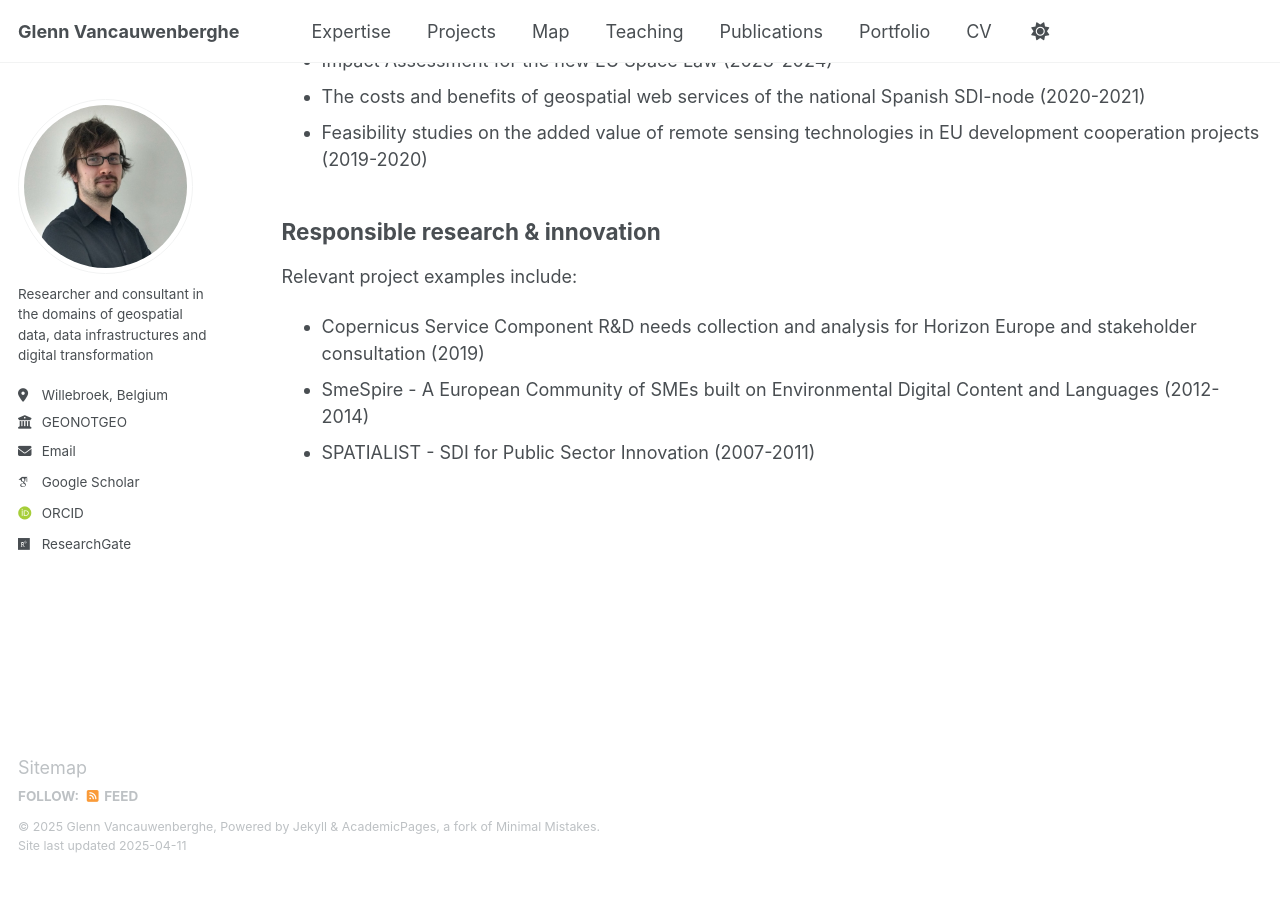
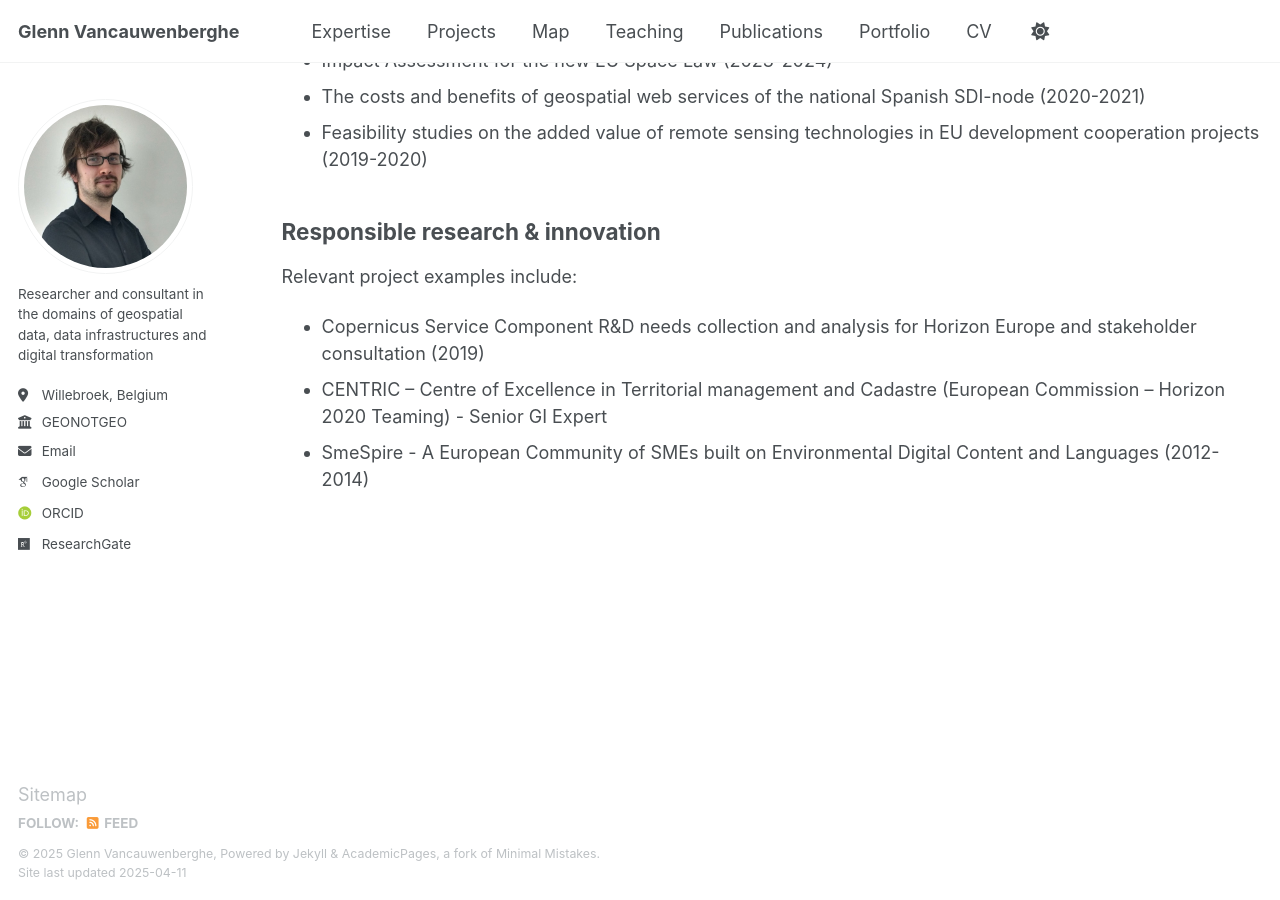
Before and after one commit to GVancauwenberghe/gvancauwenberghe.github.io, a Jekyll site: the page built from _pages/expert.md, in a window 1280 px wide and 900 px high, scrolled down 2524 px. Built offline with Jekyll 4.4.1, drawn with Linux system fonts in a browser that asks for light colours; some web fonts are replaced; before the commit the page ends 3397 px from its top, so only the background shows below that; some of the changed text lies outside the part shown.

Commit message:
Update expert.md

```diff
--- a/_pages/expert.md
+++ b/_pages/expert.md
@@ -64,5 +64,5 @@ This expertise is reflected in projects such as:
 
 Relevant project examples include:
 * Copernicus Service Component R&D needs collection and analysis for Horizon Europe and stakeholder consultation (2019)
+* CENTRIC – Centre of Excellence in Territorial management and Cadastre (European Commission – Horizon 2020 Teaming) - Senior GI Expert
 * SmeSpire - A European Community of SMEs built on Environmental Digital Content and Languages (2012-2014)
-* SPATIALIST - SDI for Public Sector Innovation (2007-2011)
```
Also changed, not shown: other parts of _pages/expert.md (+1 -1 lines).
